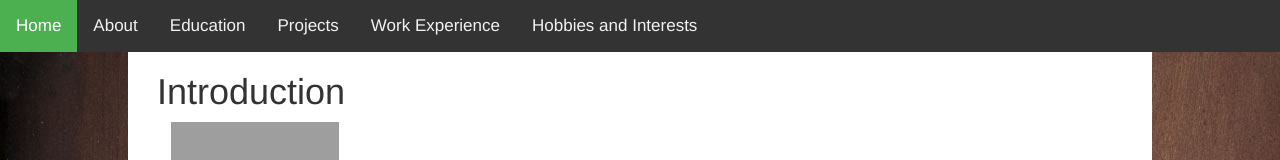
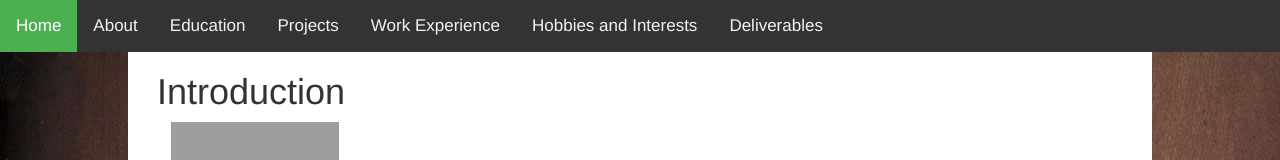
Before and after one commit to Git-HubNiall/IMD_CA2, a plain HTML site: page index.html in a window 1280 px wide. Shown: the top 160 px of the page. Drawn offline with nearby package versions, Linux system fonts and the light colour scheme; grey boxes are pictures that could not be loaded.

Commit message:
Update index.html

```diff
--- a/index.html
+++ b/index.html
@@ -24,6 +24,7 @@
 		<a href="#projects">Projects</a>
 		<a href="#work">Work Experience</a>
 		<a href="#hobbies">Hobbies and Interests</a>
+		<a href="Deliverables.html">Deliverables</a>
 		<a href="javascript:void(0);" class="icon" onclick="myFunction()">
 			<i class="fa fa-bars"></i>
 		</a>
```
